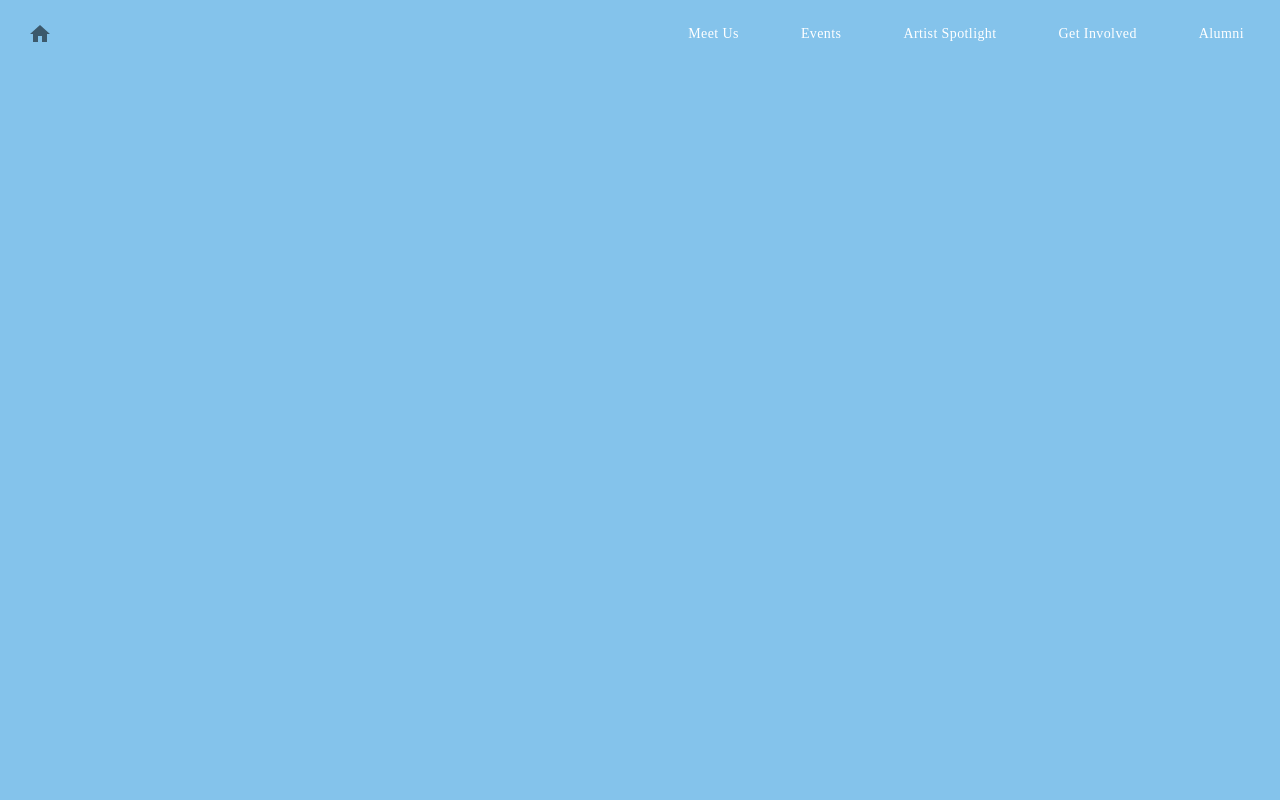
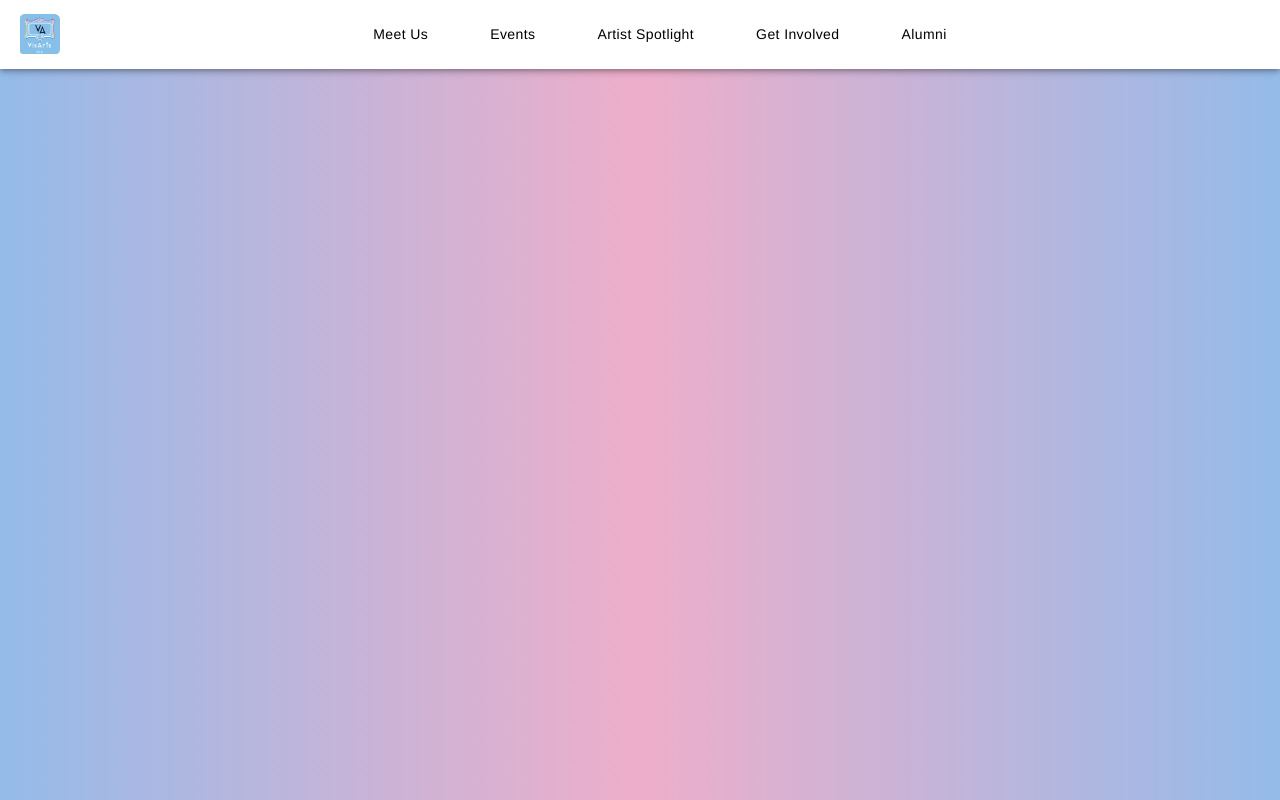
Before and after one commit to DUU-DevOps/visarts, a React (Create React App) app: page / in a window 1280 px wide. Built offline with nearby package versions, Linux system fonts and the light colour scheme.

Commit message:
changed background color, experimented with artist spotlight design

```diff
--- a/src/components/Navbar.js
+++ b/src/components/Navbar.js
@@ -1,10 +1,9 @@
-import {AppBar, Box, Toolbar, Menu, MenuItem, IconButton, Link, Typography, Button } from '@mui/material';
+import {AppBar, Box, Toolbar, Menu, MenuItem, IconButton, Link, Typography, Button, Avatar } from '@mui/material';
 import React from 'react';
 import MenuIcon from '@mui/icons-material/Menu';
-import HomeIcon from '@mui/icons-material/Home';
-import { createURL } from './sanityClient.js';
-import axios from 'axios';
-import { useEffect } from 'react'
+// import { createURL } from './sanityClient.js';
+// import axios from 'axios';
+// import { useEffect } from 'react'
 import { useLocation } from 'react-router-dom';
 
 
@@ -30,7 +29,7 @@ const Navbar = (props) => {
     const currLoc = useLocation().pathname;
     return (
         <Box sx = {{flexGrow: 1, marginBottom: "20px"}}>
-            <AppBar position = "fixed" style = {{background: "#84c3eb", boxShadow: 'none'}}>
+            <AppBar position = "fixed" style = {{background: "#ffffff"}}>
                 <Toolbar disableGutters sx = {{paddingRight: "20px", paddingLeft: "20px"}}>
                     <Box sx={{ flexGrow: 1, display: { xs: 'flex', md: 'none' } }}>
                         <IconButton onClick = {handleOpenNavMenu}>
@@ -59,12 +58,10 @@ const Navbar = (props) => {
                     </Box>
                     <Box>
                         <Link href = "/">
-                            <IconButton>
-                                <HomeIcon />
-                            </IconButton>
+                                <Avatar variant = "square" src ={require("../resources/logo.png")}/>
                         </Link>
                     </Box>
-                    <Box sx={{ flexGrow: 1, display: { xs: 'none', md: 'flex', gap: '30px' }}} justifyContent = "flex-end">
+                    <Box sx={{ flexGrow: 1, display: { xs: 'none', md: 'flex', gap: '30px' }}} justifyContent = "center">
                         {menuItems.map((m) => (
 
                         <Link href = {m.to} style = {{textDecoration: 'none', color: 'white'}}>
@@ -72,7 +69,10 @@ const Navbar = (props) => {
                                 variant = {currLoc === m.to ? "contained": "normal"}
                                 key={m}
                                 onClick={handleCloseNavMenu}
-                                sx={{ my: 2, color: 'white', display: 'block', fontFamily: "Playfair Display, serif", textTransform: 'none', backgroundColor: currLoc ===  m.to ? "#815299": "", borderRadius: "20px" }}
+
+                                sx={{  ':hover': {
+                                    bgcolor: '#efaf40',
+                                    color: 'white'}, my: 2, color: currLoc === m.to ? "white": "black", display: 'block', fontFamily: "HelveticaNeue-Light, Helvetica Neue Light, Helvetica Neue, Helvetica, Arial, Lucida Grande, sans-serif", textTransform: 'none', backgroundColor: currLoc ===  m.to ? "#815299": "", borderRadius: "20px" }}
                             >
                                 {m.title}
                             </Button>
--- a/src/components/artistSpotlight/ArtistSpotlight.js
+++ b/src/components/artistSpotlight/ArtistSpotlight.js
@@ -2,7 +2,7 @@ import React from 'react';
 import {useState, useEffect} from 'react';
 import { createURL, grabImage } from '../sanityClient.js';
 import axios from 'axios';
-import {Grid, Avatar, Card, Typography, CardContent, CardMedia, Paper, Zoom, Slide, Fade} from '@mui/material';
+import {Grid,  Typography, Fade} from '@mui/material';
 import { Carousel } from 'react-responsive-carousel';
 import "react-responsive-carousel/lib/styles/carousel.min.css";
 import '../../resources/artistSpotlight.css';
@@ -35,25 +35,35 @@ const ArtistSpotlight = (props) => {
 
     console.log(artistImages);
     return  (
-        <div style = {{marginTop: 50, marginLeft: 10, marginRight: 10}}>
-            <Fade {...(artistInfo.name != "" ? { timeout: 1000 } : {})}  in={artistInfo.name != ""} mountOnEnter unmountOnExit>
+        <div style = {{marginTop: 70, marginLeft: 10, marginRight: 10}}>
+            <Fade {...(artistInfo.name !== "" ? { timeout: 1000 } : {})}  in={artistInfo.name !== ""} mountOnEnter unmountOnExit>
             <Grid container  alignItems = "flex-start" justifyContent = "space-evenly" >
                     <Grid style = {{margin: 10}} align = "center" item xs = {12} md = {5} sx={{ fontFamily: 'monospace', padding: "10px" }} >
-                        <h1 className = "header">
-                            {artistInfo.name}
-                        </h1>
-                        <CardMedia >
-                            <Avatar src = {artistInfo.image}  sx = {{width: 300, height: 300, border: "5px solid #efaf40", marginBottom: "20px"}}/>
-                        </CardMedia>
-                        <Typography  variant='subtitle1' sx={{ fontFamily: "Playfair Display, serif", align: "center", padding: '10px', borderRadius: '10px'  }}>
-                            {artistInfo.description}
+                        <div className = "header">
+                            <h1 >
+                                {artistInfo.name}
+                            </h1>
+                        </div>
+
+                        <svg viewBox="0 0 200 200" xmlns="http://www.w3.org/2000/svg" style = {{marginTop: -100, marginBottom: -100}} className = "zoom" >
+                            <defs>
+                                <clipPath id="user-space" clipPathUnits="userSpaceOnUse" >
+                                    <path  fill="#FF0066" d="M42.9,-61.4C56.4,-58.2,68.7,-47.5,77,-33.8C85.3,-20.1,89.6,-3.3,81.4,7.4C73.1,18.1,52.3,22.6,39,28.5C25.7,34.3,19.9,41.4,11.9,46.4C3.9,51.5,-6.5,54.5,-17.4,53.8C-28.4,53.2,-39.8,48.8,-47.6,40.7C-55.3,32.7,-59.4,20.9,-65.4,6.8C-71.4,-7.2,-79.4,-23.6,-72.7,-31C-65.9,-38.4,-44.3,-37,-29.8,-39.7C-15.2,-42.4,-7.6,-49.3,3.6,-54.8C14.7,-60.4,29.5,-64.6,42.9,-61.4Z" transform="translate(100 100)" />
+                                </clipPath>
+                            </defs>
+                            <image width="100%" height="100%"  xlinkHref= {artistInfo.image} clipPath= "url(#user-space)"/>
+                        </svg>
+
+                        <Typography variant='subtitle1' sx={{ fontFamily: "HelveticaNeue-Light, Helvetica Neue Light, Helvetica Neue, Helvetica, Arial, Lucida Grande, sans-serif", textAlign: "left", padding: '10px', borderRadius: '10px'  }}>
+                        {artistInfo.description}
                         </Typography>
+
                     </Grid>
                 <Grid item xs = {12} md = {6} style = {{margin: 10}} >
                 <Carousel autoPlay = {true} infiniteLoop = {true} >
                         {artistImages.map((img, key) => {
                             return(
-                                <div style = {{height: "700px"}} key = {key}>
+                                <div className = "zoom" style = {{height: "700px"}} key = {key}>
                                     <img  alt = "" src = {img}/>
                                 </div>
                             )
--- a/src/components/homepage/Homepage.js
+++ b/src/components/homepage/Homepage.js
@@ -1,6 +1,8 @@
 import React from 'react';
 import {Grid} from '@mui/material';
 import {TransitionGroup} from 'react-transition-group'; // ES6
+import  '../../resources/homepage.css';
+
 
 const Homepage = (props) => {
     return  (
--- a/src/resources/artistSpotlight.css
+++ b/src/resources/artistSpotlight.css
@@ -1,4 +1,15 @@
 .header {
-    text-align:center; font-size:50px; text-transform:uppercase; color:#222; letter-spacing:1px;
-    font-family:"Playfair Display", serif; font-weight:400;
+    text-align:center; font-size:25px; text-transform:uppercase; color:#222; letter-spacing:1px;
+    font-family: "HelveticaNeue-Light", "Helvetica Neue Light", "Helvetica Neue",
+    Helvetica, Arial, "Lucida Grande", sans-serif; font-weight:400;
   }
+
+.zoom {
+  transition: transform .4s;
+}
+  .zoom:hover {
+    transform: scale(1.1); /* (150% zoom - Note: if the zoom is too large, it will go outside of the viewport) */
+  }
+  .thought:hover {
+    transform: scale(1.1); /* (150% zoom - Note: if the zoom is too large, it will go outside of the viewport) */
+  }
--- /dev/null
+++ b/src/resources/homepage.css
@@ -0,0 +1,4 @@
+body {
+    background-image: radial-gradient(circle, rgba(238,174,202,1) 0%, rgba(148,187,233,1) 100%);
+
+  }
```
Also changed, not shown: src/resources/homepage-background.png (added), src/resources/logo.png (added).
